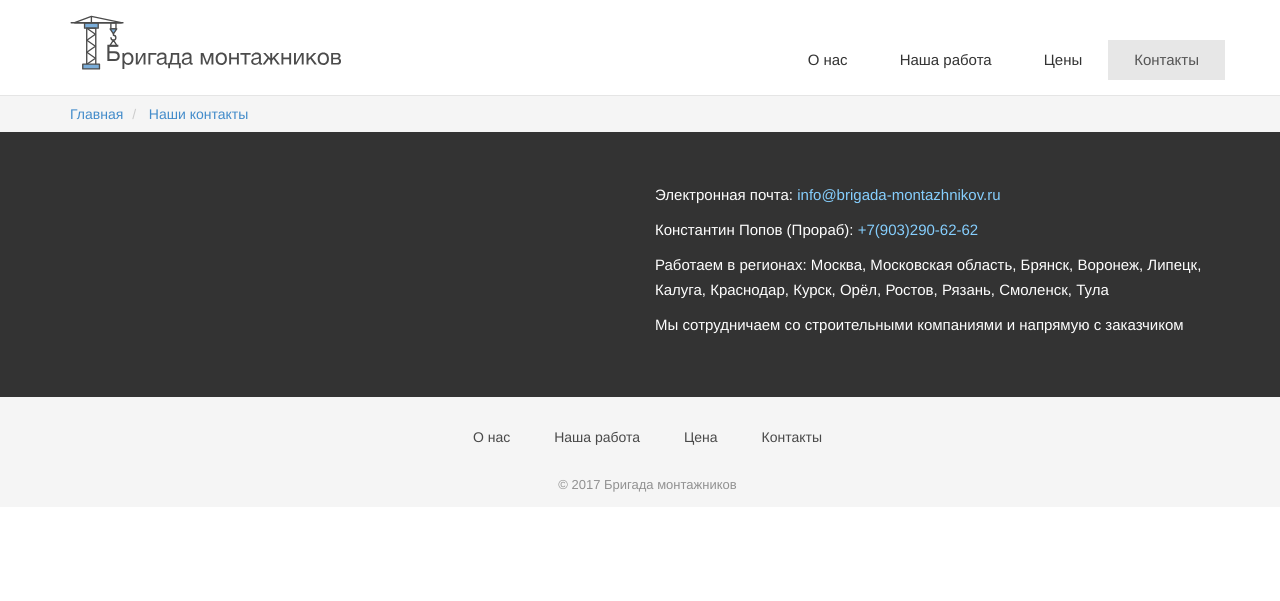
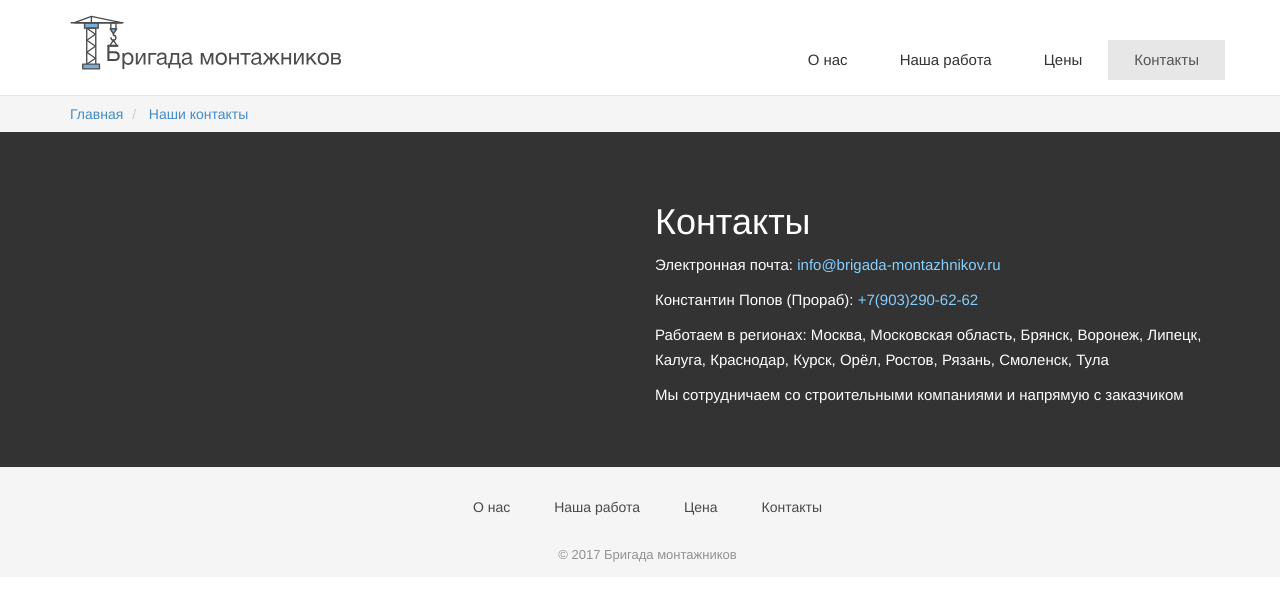
Before and after one commit to komarovalexander/site_bm, a Jekyll site: the page built from contact.html, in a window 1280 px wide. Shown: the top 601 px of the page. Built offline with Jekyll 4.4.1, drawn with Linux system fonts in a browser that asks for light colours; nearby versions of some CDN libraries; some web fonts are replaced.

Commit message:
no message

```diff
--- a/contact.html
+++ b/contact.html
@@ -16,6 +16,7 @@ description: "Контакты бригады монтажников метал
         </div>
       </div><!-- .col-md-7 close -->
       <div class="col-md-6 col-sm-12 contact">
+        <h1>Контакты</h1>
         <p>Электронная почта: <nobr><a href="mailto:info@brigada-montazhnikov.ru">info@brigada-montazhnikov.ru</a></nobr></p>
         <p>Константин Попов (Прораб): <nobr><a href="tel:+79032906262">+7(903)290-62-62</a></nobr></p>
         <p>
```
